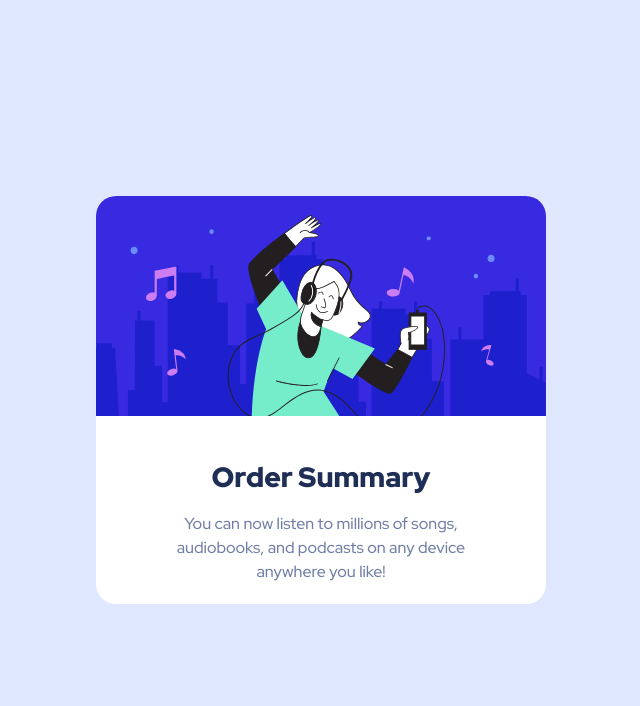
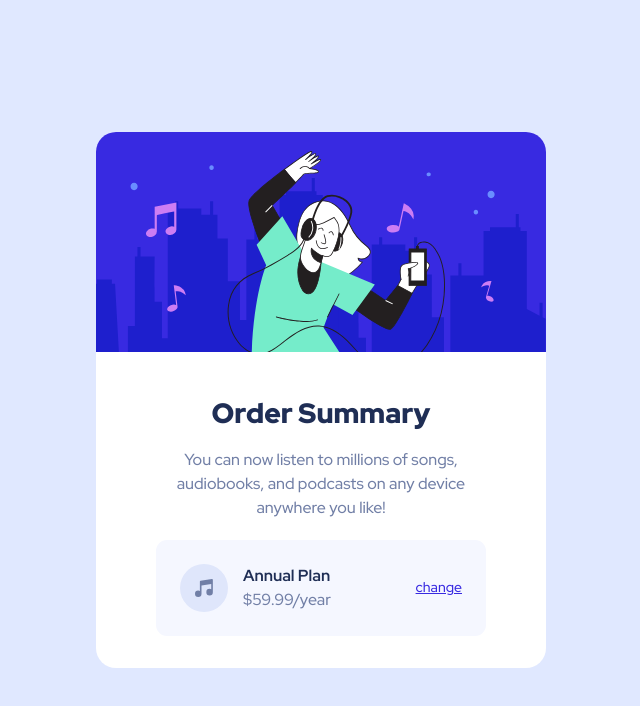
Before and after one commit to YashinN/FM-order_summary_component, a React (Create React App) app: page / in a window 1280 px wide. Shown: the top 706 px of the page, without its empty margins (319-959 px from the left). Built offline with nearby package versions, Linux system fonts and the light colour scheme.

Commit message:
Added OrderPlan.js component to the main OrderSummary.js component

```diff
--- a/src/Components/OrderPlan.js
+++ b/src/Components/OrderPlan.js
@@ -1,8 +1,23 @@
+import IconMusic from "../Svg_Components/IconMusic";
+import "./OrderPlan.css";
+
 const OrderPlan = () => {
   return (
-    <div className=" container p-0 order-box">
+    <div className=" container p-4 order-box">
       <div className="container p-0 order-content">
-        <div className="plan-type"></div>
+        <div className="plan-container">
+          <div className="plan-wrapper">
+            <IconMusic />
+            <div className="plan-details">
+              <span className="plan-type">Annual Plan</span>
+              <span className="price">$59.99/year</span>
+            </div>
+          </div>
+        </div>
+
+        <a className="change-tag" href="#">
+          change
+        </a>
       </div>
     </div>
   );
```
